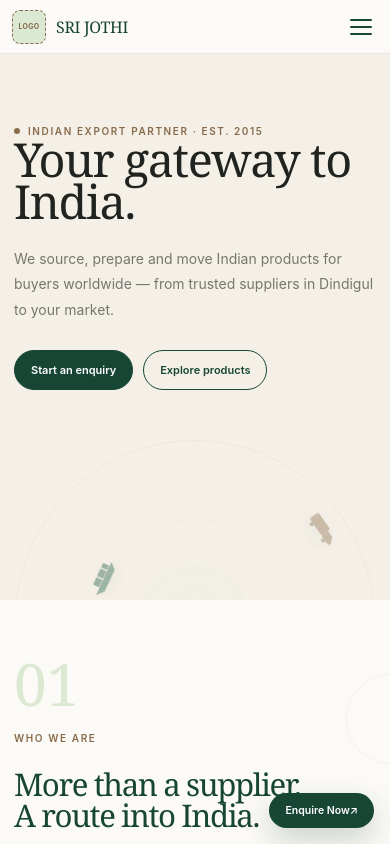
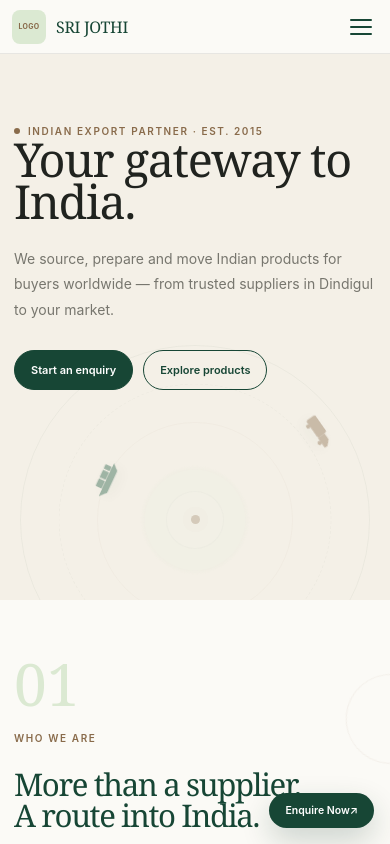
Before and after one commit to Lokesh-5618/sri-jothi-site, a React (Vite) app: page / in a window 390 px wide. Shown: the top 844 px of the page. Built offline with nearby package versions, Linux system fonts and the light colour scheme.

Commit message:
Update index.css

```diff
--- a/src/index.css
+++ b/src/index.css
@@ -148,7 +148,7 @@ section { padding: var(--space-section) 0; }
   height: 34px;
   border-radius: 8px;
   background: var(--lime);
-  border: 1.5px dashed var(--brown);
+
   display: flex;
   align-items: center;
   justify-content: center;
@@ -785,7 +785,16 @@ body:before {
 @keyframes scrollCue { 0%, 100% { transform: scaleY(1); opacity: .5; } 50% { transform: scaleY(1.5); opacity: 1; } }
 
 /* hero transport orbit */
-.hero-transport { position: absolute; width: min(44vw, 590px); aspect-ratio: 1; right: -5%; top: 50%; transform: translateY(-50%); pointer-events: none; opacity: .9; }
+.hero-transport {
+  position: absolute;
+  width: min(42vw, 570px);
+  aspect-ratio: 1;
+  right: -3%;
+  top: 40%;
+  transform: translateY(-50%);
+  pointer-events: none;
+  opacity: .9;
+}
 .hero-orbit { position: absolute; left: 50%; top: 50%; transform: translate(-50%, -50%); border-radius: 50%; }
 .hero-orbit-a { width: 100%; height: 100%; border: 1px solid rgba(23, 70, 53, .10); }
 .hero-orbit-b { width: 78%; height: 78%; border: 1px dashed rgba(23, 70, 53, .075); }
@@ -949,7 +958,7 @@ body:before {
   .hero { padding: 90px 0 55px; align-items: flex-start; }
   .hero-copy { max-width: 720px; }
   .hero-visual { min-height: 470px; margin-top: -10px; }
-  .hero-transport { width: 560px; right: -110px; top: 48%; }
+  .hero-transport { width: 520px; right: -90px; top: 40%; }
   .intro-grid { grid-template-columns: 110px 1fr; gap: 50px; }
   .cap-grid { grid-template-columns: 1fr 1fr; }
   .cap:nth-child(1), .cap:nth-child(2) { border-bottom: 1px solid rgba(255, 255, 255, .18); }
@@ -969,7 +978,7 @@ body:before {
   .hero-intro { font-size: 14px; margin-top: 24px; }
   .hero-actions { flex-wrap: wrap; gap: 10px; }
   .hero-visual { min-height: 200px; margin-top: 0; position: relative; overflow: visible; }
-  .hero-transport { width: 420px; right: auto; left: 50%; top: auto; bottom: -260px; transform: translateX(-50%); opacity: .5; }
+  .hero-transport { width: 400px; right: auto; left: 50%; top: auto; bottom: -145px; transform: translateX(-50%); opacity: .5; }
   .hero-transport-center { width: 58px; height: 58px; }
   .hero-truck { width: 38px; height: 24px; }
   .hero-plane { width: 36px; height: 22px; }
@@ -1014,7 +1023,7 @@ body:before {
 @media (max-width: 390px) {
   .hero h1 { font-size: clamp(42px, 12vw, 56px); }
   .hero-visual { min-height: 180px; }
-  .hero-transport { width: 360px; bottom: -230px; opacity: .4; }
+  .hero-transport { width: 350px; bottom: -125px; opacity: .4; }
   .product h3 { font-size: 30px; }
   .product, .product.small { min-height: 260px; }
   .contact-section h2 { font-size: clamp(38px, 11vw, 52px); }
```
